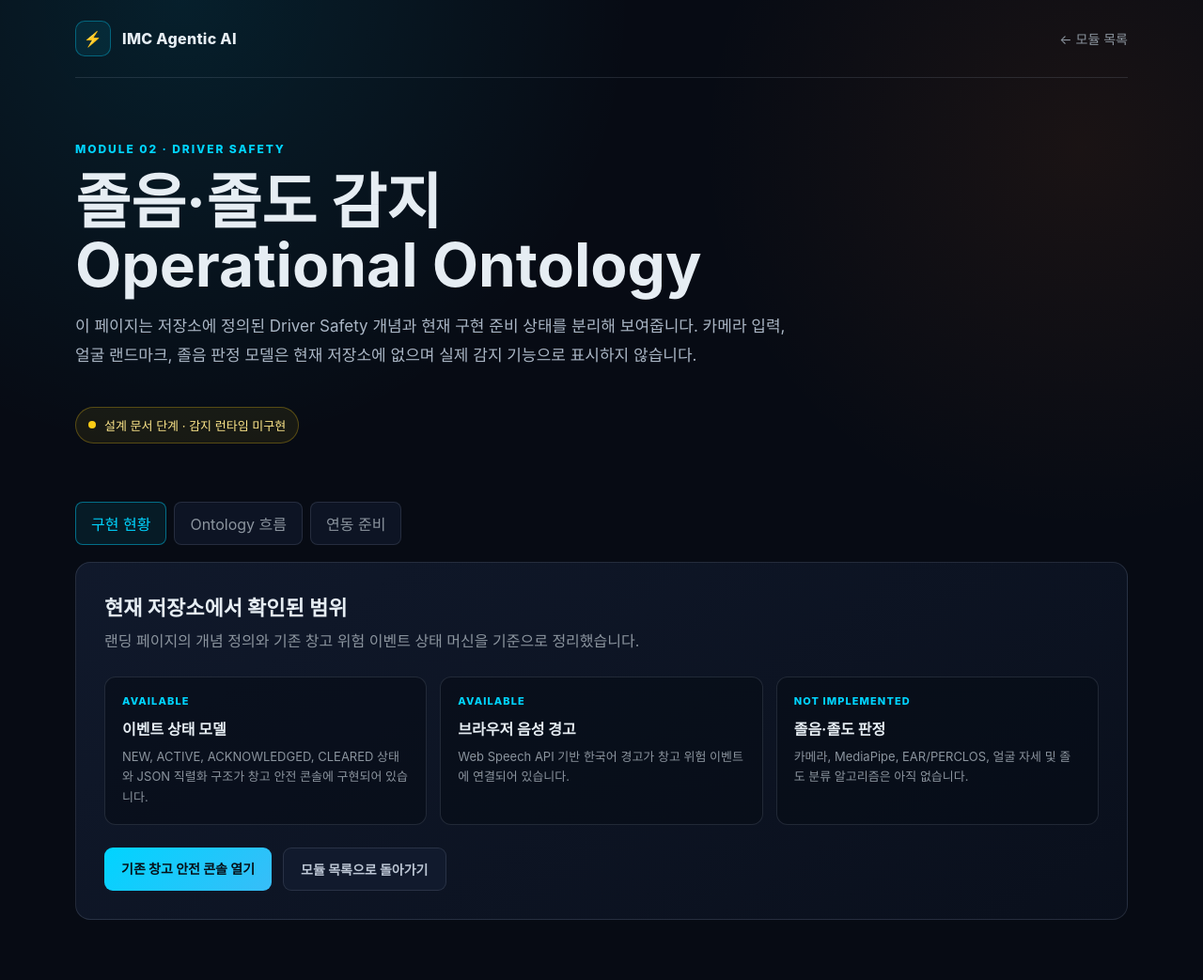
After one commit to myungdae/warehouse-ai-safety, a Python web app: template backend/templates/driver_safety.html in a window 1280 px wide. The commit adds this page. Shown: the whole page at 94% size. Run offline with Jinja, Linux system fonts and the light colour scheme; the template is opened without the code that fills it, so the values that code supplies are empty.

Commit message:
feat: add driver safety module page

```diff
--- /dev/null
+++ b/backend/templates/driver_safety.html
@@ -0,0 +1,228 @@
+<!DOCTYPE html>
+<html lang="ko">
+<head>
+  <meta charset="UTF-8">
+  <meta name="viewport" content="width=device-width, initial-scale=1.0">
+  <link rel="icon" href="data:,">
+  <title>Driver Safety · IMC Agentic AI</title>
+  <style>
+    :root {
+      --bg: #070b14;
+      --panel: #0d1424;
+      --panel-soft: #111a2d;
+      --line: rgba(148, 163, 184, 0.18);
+      --text: #e6edf3;
+      --muted: #8b949e;
+      --cyan: #00d4ff;
+      --orange: #f97316;
+      --green: #22c55e;
+      --yellow: #facc15;
+    }
+    * { box-sizing: border-box; }
+    body {
+      margin: 0;
+      min-height: 100vh;
+      color: var(--text);
+      background:
+        radial-gradient(circle at 15% 0%, rgba(0, 212, 255, 0.10), transparent 32%),
+        radial-gradient(circle at 90% 15%, rgba(249, 115, 22, 0.08), transparent 28%),
+        var(--bg);
+      font-family: Inter, Pretendard, "Segoe UI", sans-serif;
+    }
+    a { color: inherit; text-decoration: none; }
+    .shell { width: min(1120px, calc(100% - 40px)); margin: 0 auto; padding-bottom: 64px; }
+    .header {
+      display: flex;
+      justify-content: space-between;
+      align-items: center;
+      padding: 22px 0;
+      border-bottom: 1px solid var(--line);
+    }
+    .brand { display: flex; align-items: center; gap: 12px; font-weight: 800; letter-spacing: .02em; }
+    .brand-mark {
+      display: grid;
+      width: 38px;
+      height: 38px;
+      place-items: center;
+      border: 1px solid rgba(0, 212, 255, .35);
+      border-radius: 10px;
+      color: var(--cyan);
+      background: rgba(0, 212, 255, .08);
+    }
+    .nav-link { color: var(--muted); font-size: 14px; }
+    .nav-link:hover { color: var(--cyan); }
+    .hero { padding: 68px 0 38px; }
+    .eyebrow { color: var(--cyan); font-size: 12px; font-weight: 800; letter-spacing: .16em; }
+    h1 { margin: 15px 0 16px; font-size: clamp(36px, 6vw, 64px); line-height: 1.05; }
+    .lead { max-width: 760px; color: #aab6c5; font-size: 17px; line-height: 1.8; }
+    .status {
+      display: inline-flex;
+      align-items: center;
+      gap: 9px;
+      margin-top: 22px;
+      padding: 9px 13px;
+      border: 1px solid rgba(250, 204, 21, .28);
+      border-radius: 999px;
+      color: #fde68a;
+      background: rgba(250, 204, 21, .07);
+      font-size: 13px;
+    }
+    .status-dot { width: 8px; height: 8px; border-radius: 50%; background: var(--yellow); }
+    .tabs { display: flex; gap: 8px; margin: 24px 0 18px; flex-wrap: wrap; }
+    .tab-button {
+      padding: 10px 16px;
+      border: 1px solid var(--line);
+      border-radius: 8px;
+      color: var(--muted);
+      background: var(--panel);
+      font: inherit;
+      cursor: pointer;
+    }
+    .tab-button:hover, .tab-button.active {
+      border-color: rgba(0, 212, 255, .45);
+      color: var(--cyan);
+      background: rgba(0, 212, 255, .08);
+    }
+    .tab-panel {
+      display: none;
+      min-height: 330px;
+      padding: 30px;
+      border: 1px solid var(--line);
+      border-radius: 16px;
+      background: linear-gradient(145deg, rgba(17, 26, 45, .96), rgba(10, 16, 29, .96));
+    }
+    .tab-panel.active { display: block; }
+    .panel-title { margin: 0 0 8px; font-size: 22px; }
+    .panel-copy { margin: 0 0 24px; color: var(--muted); line-height: 1.7; }
+    .grid { display: grid; grid-template-columns: repeat(3, 1fr); gap: 14px; }
+    .card { padding: 18px; border: 1px solid var(--line); border-radius: 12px; background: rgba(7, 11, 20, .55); }
+    .card-label { color: var(--cyan); font-size: 11px; font-weight: 800; letter-spacing: .1em; }
+    .card h3 { margin: 10px 0 8px; font-size: 16px; }
+    .card p { margin: 0; color: var(--muted); font-size: 13px; line-height: 1.65; }
+    .flow { display: flex; align-items: stretch; gap: 10px; overflow-x: auto; padding-bottom: 8px; }
+    .flow-step { min-width: 155px; flex: 1; padding: 18px; border: 1px solid var(--line); border-radius: 12px; background: rgba(7, 11, 20, .55); }
+    .flow-arrow { display: grid; place-items: center; color: var(--cyan); }
+    .flow-step strong { display: block; margin-bottom: 7px; font-size: 13px; }
+    .flow-step span { color: var(--muted); font-size: 12px; line-height: 1.5; }
+    .checklist { display: grid; gap: 10px; }
+    .check {
+      display: flex;
+      justify-content: space-between;
+      gap: 16px;
+      padding: 14px 16px;
+      border: 1px solid var(--line);
+      border-radius: 10px;
+      background: rgba(7, 11, 20, .5);
+    }
+    .check-state { flex: 0 0 auto; color: #fca5a5; font-size: 13px; }
+    .actions { display: flex; gap: 12px; margin-top: 24px; flex-wrap: wrap; }
+    .button { padding: 12px 18px; border-radius: 9px; font-weight: 700; font-size: 14px; }
+    .button-primary { color: #061018; background: linear-gradient(135deg, var(--cyan), #38bdf8); }
+    .button-secondary { border: 1px solid var(--line); color: #bdc7d5; background: var(--panel-soft); }
+    .note { margin-top: 18px; color: #718096; font-size: 12px; line-height: 1.6; }
+    @media (max-width: 760px) {
+      .shell { width: min(100% - 24px, 1120px); }
+      .hero { padding-top: 44px; }
+      .grid { grid-template-columns: 1fr; }
+      .flow { flex-direction: column; }
+      .flow-arrow { transform: rotate(90deg); }
+      .tab-panel { padding: 20px; }
+    }
+  </style>
+</head>
+<body>
+  <main class="shell">
+    <header class="header">
+      <a class="brand" href="{{ url_for('landing') }}">
+        <span class="brand-mark">⚡</span>
+        <span>IMC Agentic AI</span>
+      </a>
+      <a class="nav-link" href="{{ url_for('landing') }}">← 모듈 목록</a>
+    </header>
+
+    <section class="hero">
+      <div class="eyebrow">MODULE 02 · DRIVER SAFETY</div>
+      <h1>졸음·졸도 감지<br>Operational Ontology</h1>
+      <p class="lead">
+        이 페이지는 저장소에 정의된 Driver Safety 개념과 현재 구현 준비 상태를 분리해 보여줍니다.
+        카메라 입력, 얼굴 랜드마크, 졸음 판정 모델은 현재 저장소에 없으며 실제 감지 기능으로 표시하지 않습니다.
+      </p>
+      <div class="status"><span class="status-dot"></span> 설계 문서 단계 · 감지 런타임 미구현</div>
+    </section>
+
+    <nav class="tabs" aria-label="Driver Safety 정보">
+      <button class="tab-button active" type="button" data-tab="overview">구현 현황</button>
+      <button class="tab-button" type="button" data-tab="ontology">Ontology 흐름</button>
+      <button class="tab-button" type="button" data-tab="integration">연동 준비</button>
+    </nav>
+
+    <section id="overview" class="tab-panel active">
+      <h2 class="panel-title">현재 저장소에서 확인된 범위</h2>
+      <p class="panel-copy">랜딩 페이지의 개념 정의와 기존 창고 위험 이벤트 상태 머신을 기준으로 정리했습니다.</p>
+      <div class="grid">
+        <article class="card">
+          <div class="card-label">AVAILABLE</div>
+          <h3>이벤트 상태 모델</h3>
+          <p>NEW, ACTIVE, ACKNOWLEDGED, CLEARED 상태와 JSON 직렬화 구조가 창고 안전 콘솔에 구현되어 있습니다.</p>
+        </article>
+        <article class="card">
+          <div class="card-label">AVAILABLE</div>
+          <h3>브라우저 음성 경고</h3>
+          <p>Web Speech API 기반 한국어 경고가 창고 위험 이벤트에 연결되어 있습니다.</p>
+        </article>
+        <article class="card">
+          <div class="card-label">NOT IMPLEMENTED</div>
+          <h3>졸음·졸도 판정</h3>
+          <p>카메라, MediaPipe, EAR/PERCLOS, 얼굴 자세 및 졸도 분류 알고리즘은 아직 없습니다.</p>
+        </article>
+      </div>
+      <div class="actions">
+        <a class="button button-primary" href="{{ url_for('index') }}">기존 창고 안전 콘솔 열기</a>
+        <a class="button button-secondary" href="{{ url_for('landing') }}">모듈 목록으로 돌아가기</a>
+      </div>
+    </section>
+
+    <section id="ontology" class="tab-panel">
+      <h2 class="panel-title">랜딩 페이지에 정의된 의미 흐름</h2>
+      <p class="panel-copy">아래 흐름은 현재 설계 개념이며 실행 중인 졸음 판정 파이프라인이 아닙니다.</p>
+      <div class="flow">
+        <div class="flow-step"><strong>Observation</strong><span>EyeClosureObservation</span></div>
+        <div class="flow-arrow">→</div>
+        <div class="flow-step"><strong>Event</strong><span>EyeClosureEvent</span></div>
+        <div class="flow-arrow">→</div>
+        <div class="flow-step"><strong>State</strong><span>DrowsinessSuspectedState</span></div>
+        <div class="flow-arrow">→</div>
+        <div class="flow-step"><strong>Risk</strong><span>RiskLevel2_Warn</span></div>
+        <div class="flow-arrow">→</div>
+        <div class="flow-step"><strong>Action</strong><span>SpeakerWarningAction</span></div>
+      </div>
+      <p class="note">실제 적용 전에는 관측 품질, 시간 누적, 오탐 억제, 운전자 확인 및 센서 장애 정책이 추가되어야 합니다.</p>
+    </section>
+
+    <section id="integration" class="tab-panel">
+      <h2 class="panel-title">실제 기능 연결에 필요한 미구현 항목</h2>
+      <p class="panel-copy">현재 코드에 없는 항목을 구현 완료처럼 표시하지 않습니다.</p>
+      <div class="checklist">
+        <div class="check"><span>카메라 또는 RTSP 프레임 입력</span><span class="check-state">미구현</span></div>
+        <div class="check"><span>얼굴·눈 랜드마크 및 입력 품질 판단</span><span class="check-state">미구현</span></div>
+        <div class="check"><span>EAR/PERCLOS 또는 학습 모델 기반 졸음 판정</span><span class="check-state">미구현</span></div>
+        <div class="check"><span>졸음과 졸도 상태 구분</span><span class="check-state">미구현</span></div>
+        <div class="check"><span>Driver Safety 이벤트 API 및 영속 저장</span><span class="check-state">미구현</span></div>
+      </div>
+    </section>
+  </main>
+
+  <script>
+    const tabButtons = document.querySelectorAll('.tab-button');
+    const tabPanels = document.querySelectorAll('.tab-panel');
+
+    tabButtons.forEach(button => {
+      button.addEventListener('click', () => {
+        const targetId = button.dataset.tab;
+        tabButtons.forEach(item => item.classList.toggle('active', item === button));
+        tabPanels.forEach(panel => panel.classList.toggle('active', panel.id === targetId));
+      });
+    });
+  </script>
+</body>
+</html>
```
Also changed, not shown: app.py (+17 -1 lines), backend/templates/landing.html (+8 -7 lines), 1 other file.
